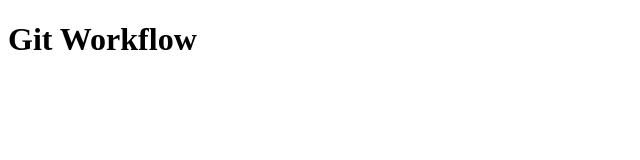
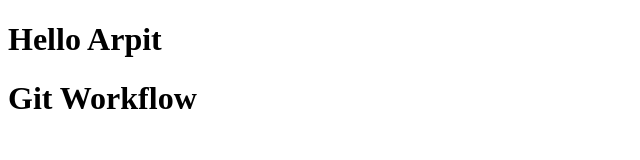
Before and after one commit to dixitarpit/Git-Workflow, a plain HTML site: page index.html in a window 1280 px wide. Shown: the whole page, without its empty margins (0-640 px from the left). Drawn offline with Linux system fonts and the light colour scheme.

Commit message:
Working Properly

```diff
--- a/index.html
+++ b/index.html
@@ -6,6 +6,7 @@
     <title>Document</title>
 </head>
 <body>
+    <h1>Hello Arpit</h1>
     <h1>Git Workflow</h1>
 </body>
 </html>
```
